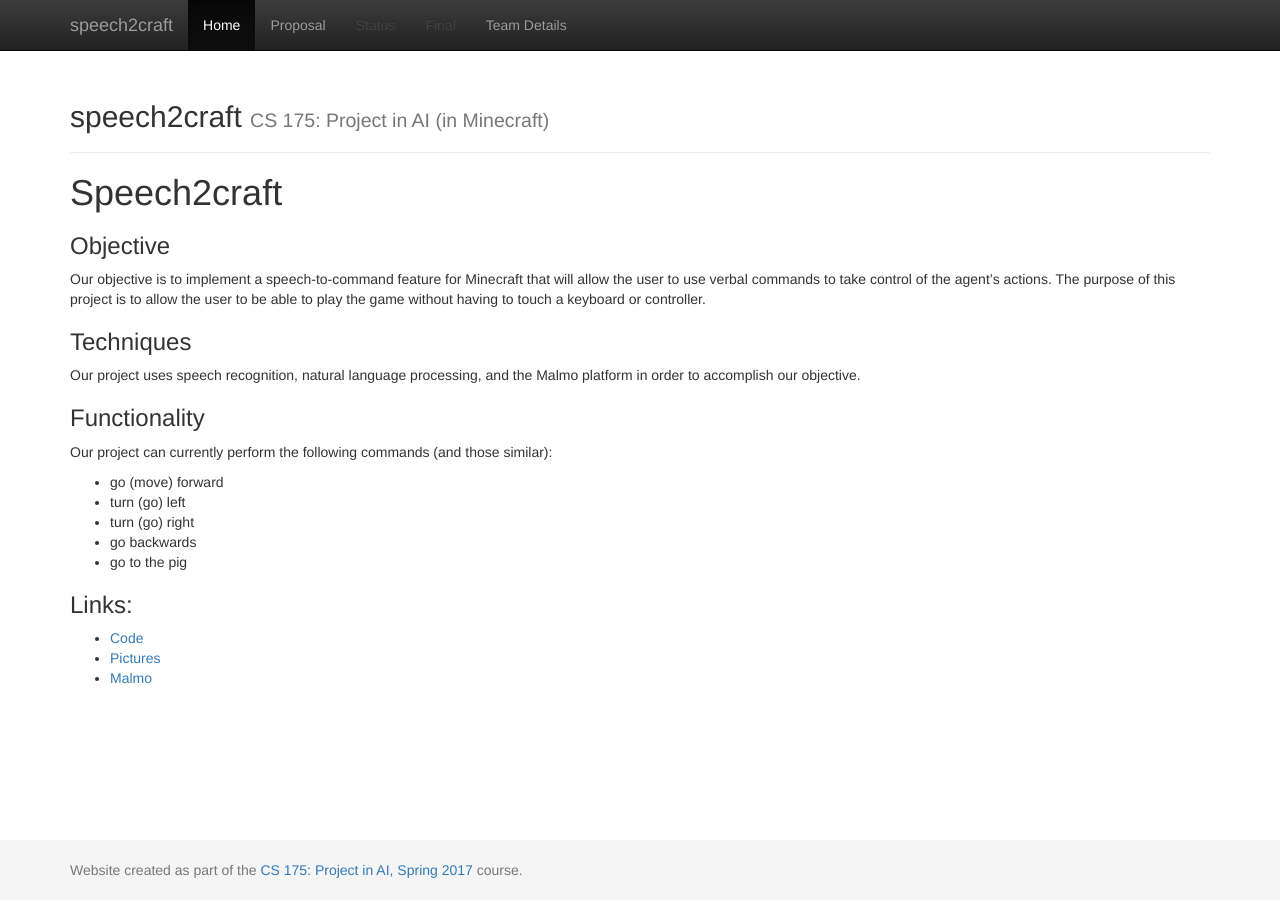
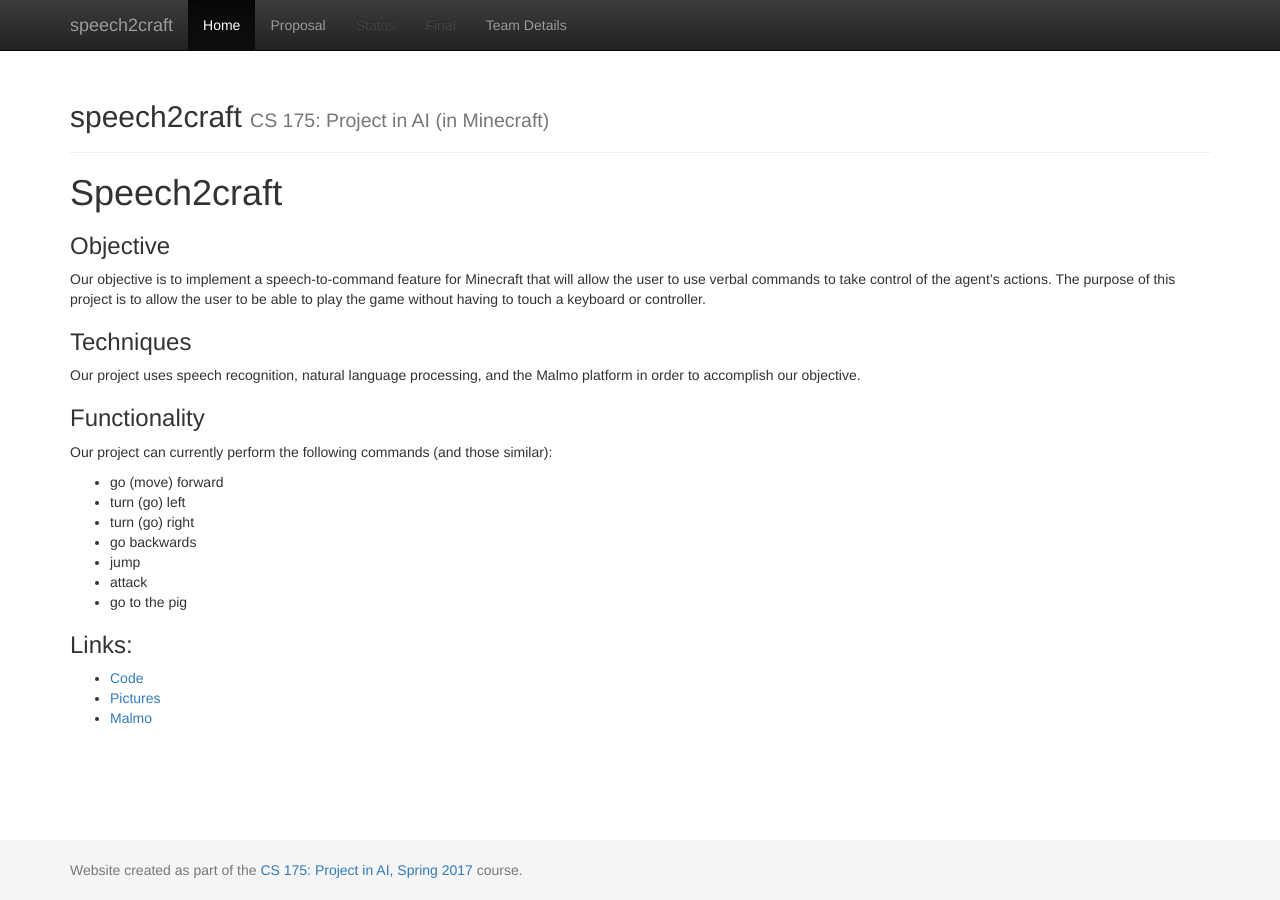
Before and after one commit to HiroIshikawa/speech2craft, a Jekyll site: the page built from docs/index.md, in a window 1280 px wide. Built offline with Jekyll 4.4.1, drawn with Linux system fonts in a browser that asks for light colours.

Commit message:
Add some more commands

```diff
--- a/docs/index.md
+++ b/docs/index.md
@@ -19,6 +19,8 @@ Our project can currently perform the following commands (and those similar):
 - turn (go) left
 - turn (go) right
 - go backwards
+- jump
+- attack
 - go to the pig
 
 
```
